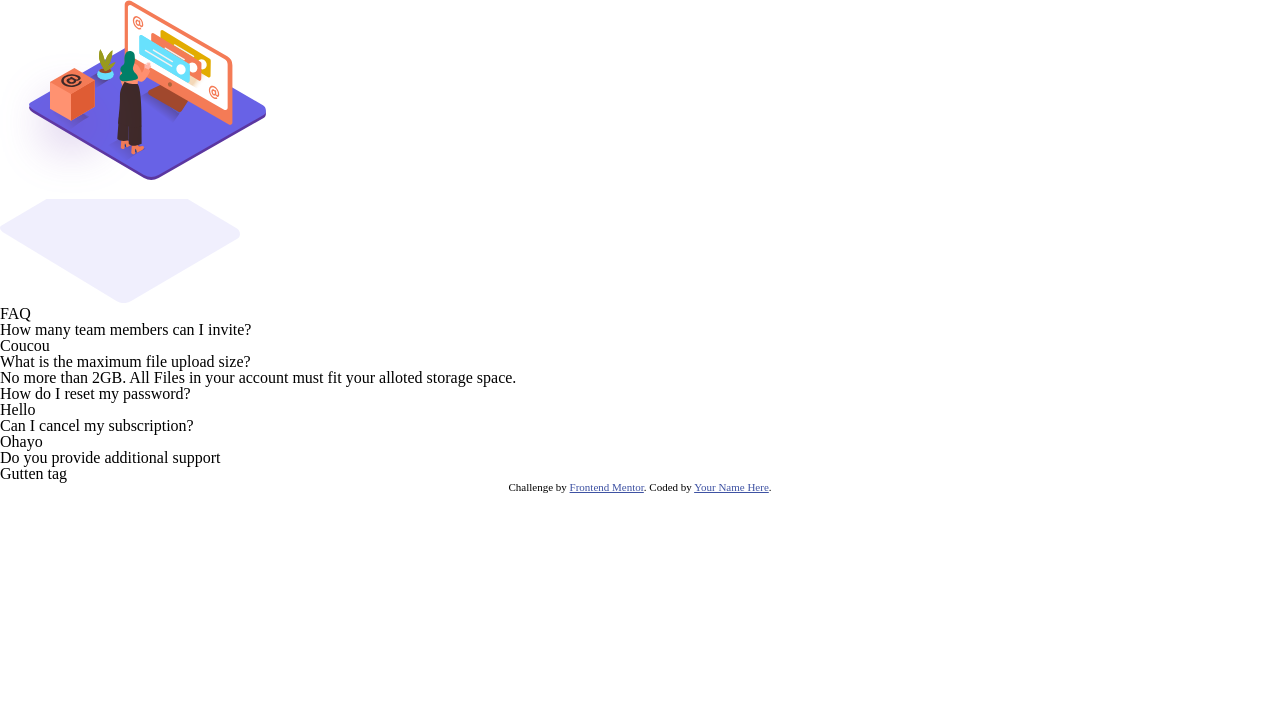
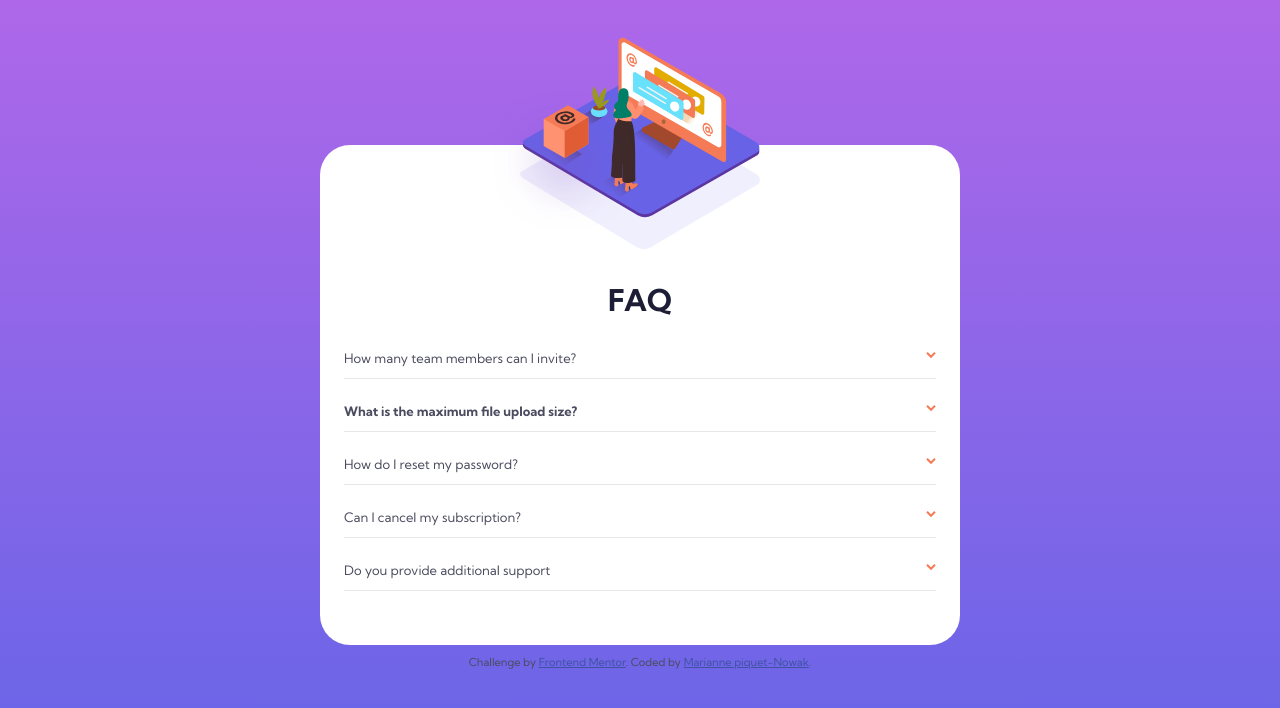
Before and after one commit to MariannePiquetNowak/faq-accordion-card-main, a plain HTML site: page index.html in a window 1280 px wide. Drawn offline with Linux system fonts and the light colour scheme.

Commit message:
adjusting css

```diff
--- a/index.html
+++ b/index.html
@@ -20,41 +20,41 @@
   <!-- The challenge begins -->
   <div id="container">
     <div class="svg-women">
-      <img src="images/illustration-woman-online-mobile.svg"/>
+      <img src="images/illustration-woman-online-mobile.svg" alt="" class="mobile">
+      <img src="images/illustration-woman-online-desktop.svg" alt="" class="desktop1">
+      <img src="images/illustration-box-desktop.svg" alt="" class="desktop2">
     </div>
-    <div class="svg-women shadow">
-      <img src="images/bg-pattern-mobile.svg"/>
-    </div>
-    <div class="container-accordeon">
-      <h1 class="faq-title">FAQ</h1>
-      <div class="list-accordeon">
-        <div class="list-item">
-          <h5 class="hidden">How many team members can I invite?</h5>
-          <p class="text-item">Coucou</p>
-        </div>
-        <div class="list-item">
-          <h5 class="active">What is the maximum file upload size?</h5>
-          <p class="text-item">No more than 2GB. All Files in your account must fit your alloted storage space.</p>
-        </div>
-        <div class="list-item">
-          <h5 class="hidden">How do I reset my password?</h5>
-          <p class="text-item">Hello</p>
-        </div>
-        <div class="list-item">
-          <h5 class="hidden">Can I cancel my subscription?</h5>
-          <p class="text-item">Ohayo</p>
-        </div>
-        <div class="list-item">
-          <h5 class="hidden">Do you provide additional support</h5>
-          <p class="text-item">Gutten tag</p>
-        </div>
+    <h1 class="faq-title">FAQ</h1>
+    <div class="accordeon">
+      <div class="accordeon-item ">
+        <h5 class="title">How many team members can I invite?</h5>
+        <img src="images/icon-arrow-down.svg"  class="arrow" alt="">
+      </div>
+      <div class="accordeon-item active">
+        <h5 class="title">What is the maximum file upload size?</h5>
+        <img src="images/icon-arrow-down.svg"  class="arrow" alt="">
+      </div>
+      <div class="accordeon-item-text">
+        <p>No more than 2GB. All files in your account must fit alloted storage space.</p>
+      </div>
+      <div class="accordeon-item">
+        <h5 class="title">How do I reset my password?</h5>
+        <img src="images/icon-arrow-down.svg"  class="arrow" alt="">
+      </div>
+      <div class="accordeon-item">
+        <h5 class="title">Can I cancel my subscription?</h5>
+        <img src="images/icon-arrow-down.svg"  class="arrow" alt="">
+      </div>
+      <div class="accordeon-item">
+        <h5 class="title">Do you provide additional support</h5>
+        <img src="images/icon-arrow-down.svg"  class="arrow" alt="">
       </div>
     </div>
   </div>
 
   <div class="attribution">
     Challenge by <a href="https://www.frontendmentor.io?ref=challenge" target="_blank">Frontend Mentor</a>.
-    Coded by <a href="#">Your Name Here</a>.
+    Coded by <a href="#">Marianne piquet-Nowak</a>.
   </div>
 </body>
 </html>
--- a/styles/style.css
+++ b/styles/style.css
@@ -0,0 +1,74 @@
+@import url('https://fonts.googleapis.com/css2?family=Kumbh+Sans:wght@400;700&display=swap');
+
+body {
+    font-size: 12px;
+    font-family: 'Kumbh Sans', sans-serif;
+    background: linear-gradient(hsl(273, 75%, 66%), hsl(240, 73%, 65%));
+    height: 100vh;
+
+    display: flex;
+    justify-content: center;
+    align-items: center;
+    flex-direction: column;
+    color: hsl(237, 12%, 33%);
+}
+
+#container {
+    background-color: white;
+    border-radius: 30px;
+    margin: 1em;
+    height: 500px;
+    width: 50%;
+}
+
+.svg-women {
+    text-align: center;
+    background: url(../images/bg-pattern-mobile.svg) no-repeat top center;
+    height: 140px;
+}
+
+.mobile {
+    transform: translate(-5%, -55%); /* axe x, axe y */
+}
+
+.desktop1, .desktop2 {
+    display: none;
+}
+
+.faq-title {
+    font-size: 30px;
+    font-weight: 700;
+    text-align: center;
+    color: hsl(238, 29%, 16%);
+}
+
+.accordeon {
+    display: flex;
+    justify-content: center;
+    flex-direction: column;
+    width: auto;
+    height: auto;
+    margin: 2em;
+}
+
+.accordeon-item {
+    border-bottom: 1px solid hsl(240, 5%, 91%);
+    margin: 1em 0;
+    font-size: 13px;
+    padding-bottom: 1em;
+    display: flex;
+    justify-content: space-between;
+}
+
+.active {
+    font-weight: 700;
+}
+
+.accordeon-item-text {
+    display: none;
+}
+
+.arrow {
+    width: 10px;
+    height: 7px;
+}
```
Also changed, not shown: 1 other file.
